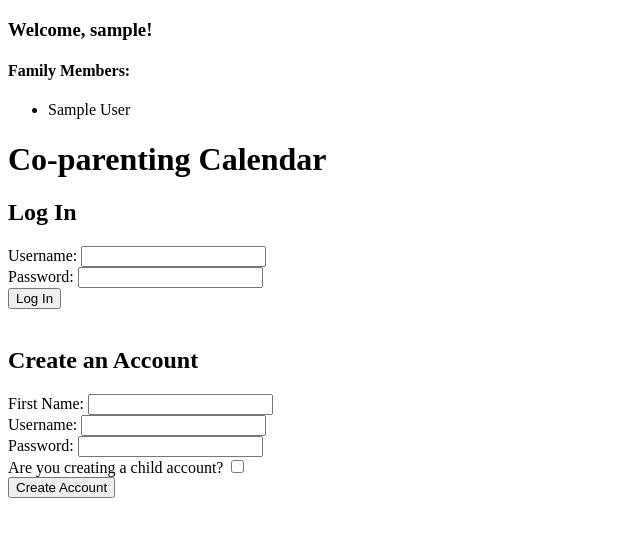
After one commit to kelsieam/calendar-app, a Flask app: page /login in a window 1280 px wide. The commit adds this page. Shown: the top 537 px of the page, without its empty margins (0-640 px from the left). Run offline with Flask 2, Linux system fonts and the light colour scheme; the visitor is signed in with stand-in values (Sample User, id 1); data comes from the database, SQL or seed files in the repository; some libraries are stand-ins or nearby versions.

Commit message:
sharing events works hoorayyy

```diff
--- a/server.py
+++ b/server.py
@@ -3,46 +3,137 @@
 from flask import (Flask, render_template, request, flash, session, redirect)
 from model import connect_to_db, db
 from flask_sqlalchemy import SQLAlchemy
-from crud import create_event, create_def_sched, create_holiday
-from model import Event, Holiday, DefaultSchedule, db
+from crud import create_event, create_def_sched, create_holiday, create_user, create_family
+from model import Event, Holiday, DefaultSchedule, User, Family, db
 import psycopg2
+from datetime import datetime
 
 from jinja2 import StrictUndefined
 
 app = Flask(__name__)
-app.secret_key = "dev"
+app.secret_key = "wowkelsielearnhowtodothislol"
 app.jinja_env.undefined = StrictUndefined
 
 
+def is_user_logged_in():
+    return 'username' in session
 
+@app.context_processor
+def user_family_names():
+    user_info = {}
+
+    if 'username' in session:
+        current_username = session['username']
+        current_user = User.query.filter_by(username=current_username).first()
+
+        user_info['username'] = current_user.username
+        user_info['family_members'] = User.query.filter_by(
+            family_id=current_user.family_id).all()
+
+    return user_info
 
 @app.route('/')
 def homepage():
     """View homepage."""
+    # if 'logged_in' in session and session['logged_in']:
+    #     return render_template('homepage.html')
+    # else:
+    #     return redirect('/login')
 
+    # this works and use this later but its annoying while I'm testing
     return render_template('homepage.html')
+
+
+@app.route('/inputinfo')
+def display_forms():
+    return render_template('homepage.html')
+
+
+@app.route('/login', methods=['GET', 'POST'])
+def log_in():
+    if request.method == 'POST':
+        username = request.form['username']
+        password = request.form['password']
+
+        user = User.query.filter_by(username=username).first()
+
+        if user and user.check_password(password):
+            flash('Successfully logged in')
+            session['username'] = username
+            return redirect('/inputinfo')
+        else:
+            flash('Invalid username or password')
+            return redirect('/login')
+
+    return render_template('login.html')
+
+
+@app.route('/signup', methods=['POST'])
+def signup():
+    username = request.form.get('new-username')
+    password = request.form.get('new-password')
+    name = request.form.get('first-name')
+    family_id = None
+    is_child = 'is-child' in request.form
+
+    existing_user = User.query.filter_by(username=username).first()
+
+    if existing_user:
+        flash('Username already exists')
+        return render_template('login.html')
+    else:
+        user = create_user(username, password, name, family_id, is_child)
+        db.session.add(user)
+        db.session.commit()
+        session['username'] = username
+        flash('Account created successfully')
+        return redirect('/inputinfo')
+
 
 @app.route('/calendar')
 def calendar():
-    """view calendar page"""
+    if not is_user_logged_in():
+        flash('Please log in to access the calendar.')
+        return redirect('/login')
+    return render_template('calendar.html')
 
-    return render_template('calendar.html')
 
 @app.route('/api/sampledata')
 def sampledata():
+    ## get events related to logged in user
+    # lots of querying
     all_events = []
-    events = Event.query.all()
-    for event in events:
+    if 'username' in session:
+        current_username = session['username']
+        current_user = User.query.filter_by(username=current_username).first()
+    else:
+        return redirect('/login')
+    # events = Event.query.all()
+    user_events = Event.query.filter_by(user_id=current_user.user_id).all()
+    print(f'user_events {user_events}')
+    family_events = Event.query.join(User).filter(
+        User.family_id == current_user.family_id, Event.shared == True
+        ).all()
+    print(f'family_events {family_events}')
+    all_user_events = user_events + [event for event in family_events
+                                if event not in user_events]
+    for event in all_user_events:
         all_events.append(event.as_dict())
 
+
     all_holidays = []
-    holidays = Holiday.query.all()
-    for holiday in holidays:
+    family_holidays = Holiday.query.join(User).filter(
+        User.family_id == current_user.family_id).all()
+
+    for holiday in family_holidays:
         all_holidays.append(holiday.as_dict())
 
+
     all_def_schedules = []
-    def_schedules = DefaultSchedule.query.all()
-    for def_schedule in def_schedules:
+    family_def_schedules = DefaultSchedule.query.join(User).filter(
+        User.family_id == current_user.family_id).all()
+
+    for def_schedule in family_def_schedules:
         all_def_schedules.append(def_schedule.as_dict())
 
     return {'all_events': all_events, 'all_holidays': all_holidays, 'all_def_schedules': all_def_schedules}
@@ -70,21 +161,29 @@ def create_calendar_event():
         elif event_with_parent == 'neither-parent':
             event_with_parent = 6
 
+
+        if 'username' in session:
+            current_username = session['username']
+            current_user = User.query.filter_by(username=current_username).first()
+            user_id = current_user.user_id
+        else:
+            return redirect('/login')
         existing_event = Event.query.filter_by(start=event_start, end=event_end,
                                                label=event_label, description=event_description,
-                                               shared=event_shared, with_parent=event_with_parent).first()
+                                               shared=event_shared, with_parent=event_with_parent,
+                                               user_id=user_id).first()
         if existing_event:
             # Handle the case where an identical event already exists (e.g., display an error message)
             return render_template('calendar.html')
 
-
         event = create_event(start=event_start, end=event_end, label=event_label,
                              description=event_description, shared=event_shared,
-                             with_parent=event_with_parent)
+                             with_parent=event_with_parent, user_id=user_id)
 
         db.session.add(event)
         db.session.commit()
         return render_template('calendar.html')
+
 
 @app.route('/create-holiday', methods = ['POST'])
 def create_calendar_holiday():
@@ -111,17 +210,142 @@ def create_calendar_holiday():
             change_default_schedule = True
         else:
             change_default_schedule = False
-        holiday = create_holiday(start=holiday_start, end=holiday_end, label=holiday_label,
-                             description=holiday_description, change_def_sched=change_default_schedule,
-                             with_parent=holiday_with_parent)
+
+        if 'username' in session:
+            current_username = session['username']
+            current_user = User.query.filter_by(username=current_username).first()
+            user_id = current_user.user_id
+        else:
+            return redirect('/login')
+
+        holiday = create_holiday(start=holiday_start,
+                            end=holiday_end,
+                            label=holiday_label,
+                            description=holiday_description,
+                            change_def_sched=change_default_schedule,
+                            with_parent=holiday_with_parent, user_id=user_id)
 
         db.session.add(holiday)
         db.session.commit()
         return render_template('calendar.html')
 
 
+@app.route('/create-parenting-schedule', methods = ['POST'])
+def create_parenting_schedule():
+    if request.method == 'POST':
+        parenting_schedule_start = request.form.get('parenting-schedule-start')
+        parenting_schedule_parent_start = request.form.get('parenting-schedule-parent-start')
+        if parenting_schedule_parent_start == 'true':
+            parenting_schedule_parent_start = True
+        else:
+            parenting_schedule_parent_start = False
+        parenting_schedule_cycle_duration = request.form.get('parenting-schedule-cycle-duration')
+        parenting_schedule_end = None # I somehow need to check to see when the next default schedule starts and use that as the end date
+
+        if 'username' in session:
+            current_username = session['username']
+            current_user = User.query.filter_by(username=current_username).first()
+            user_id = current_user.user_id
+        else:
+            return redirect('/login')
+
+        parenting_schedule = create_def_sched(parent_start=parenting_schedule_parent_start,
+                                            start=parenting_schedule_start,
+                                            end=parenting_schedule_end,
+                                            cycle_duration=parenting_schedule_cycle_duration,
+                                            user_id=user_id)
+
+        db.session.add(parenting_schedule)
+        db.session.commit()
+        return render_template('calendar.html')
 
 
+@app.route('/create-new-default-schedule', methods = ['POST'])
+def create_change_default_schedule():
+    if request.method == 'POST':
+        changed_schedule_start = request.form.get('default-schedule-start')
+        changed_schedule_start = datetime.strptime(changed_schedule_start, '%Y-%m-%d')
+        changed_schedule_parent_start = request.form.get('default-schedule-parent')
+        if changed_schedule_parent_start == 'true':
+            changed_schedule_parent_start = True
+        else:
+            changed_schedule_parent_start = False
+
+        all_schedules = DefaultSchedule.query.order_by(DefaultSchedule.start.desc()).all()
+
+        def get_schedule_end(all_schedules):
+            for schedule in all_schedules:
+                if schedule.start >= changed_schedule_start:
+                    continue
+                else:
+                    return schedule
+
+        schedule_to_end = get_schedule_end(all_schedules)
+        schedule_to_end.end = changed_schedule_start
+
+        def get_schedule_for_end(all_schedules):
+            for schedule in reversed(all_schedules):
+                if schedule.start <= changed_schedule_start:
+                    continue
+                else:
+                    return schedule
+
+        schedule_end_is_from = get_schedule_for_end(all_schedules)
+        if schedule_end_is_from == None:
+            changed_schedule_end = None
+        else:
+            changed_schedule_end = schedule_end_is_from.start
+
+        changed_schedule_cycle_duration = schedule_to_end.cycle_duration
+        if 'username' in session:
+            current_username = session['username']
+            current_user = User.query.filter_by(username=current_username).first()
+            user_id = current_user.user_id
+        else:
+            return redirect('/login')
+
+        new_default_schedule = create_def_sched(parent_start=changed_schedule_parent_start,
+                                            start=changed_schedule_start,
+                                            end=changed_schedule_end,
+                                            cycle_duration=changed_schedule_cycle_duration,
+                                            user_id=user_id)
+
+        db.session.add(new_default_schedule)
+        db.session.commit()
+        return render_template('calendar.html')
+
+
+@app.route('/create-family', methods=['POST'])
+def create_family_table():
+    if 'username' in session:
+        current_username = session['username']
+        current_user = User.query.filter_by(username=current_username).first()
+        input_username = request.form.get('username-to-connect')
+        user_to_connect_with = User.query.filter_by(username=input_username).first()
+
+        if user_to_connect_with:
+            if user_to_connect_with.family_id:
+                current_user.family_id = user_to_connect_with.family_id
+            else:
+                new_family = create_family()
+
+                current_user.family = new_family
+                user_to_connect_with.family = new_family
+                print(current_user.family_id, user_to_connect_with.family_id)
+                ## want to figure out how to ask the user_to_connect_with if they'd like
+                ## to connect. I don't want anyone to be able to make a massive family
+                ## without permission
+                db.session.add(new_family)
+                db.session.commit()
+                flash("successfully connected")
+
+        else:
+            flash('User not found. Please check their username and try again')
+
+    else:
+        return redirect('/login')
+
+    return render_template('homepage.html')
 
 
 if __name__ == "__main__":
--- a/templates/base.html
+++ b/templates/base.html
@@ -15,6 +15,17 @@
       {{ msg }}
     </p>
     {% endfor %}
+    <h3>Welcome, {{ username }}!</h3>
+    {% if family_members %}
+        <h4>Family Members:</h4>
+        <ul>
+            {% for member in family_members %}
+                <!-- {% if member != username %} -->
+                    <li>{{ member.name }}</li>
+                <!-- {% endif %} -->
+            {% endfor %}
+        </ul>
+    {% endif %}
     {% block body %}{% endblock %}
 
     {% block after_body %}{% endblock %}
--- /dev/null
+++ b/templates/login.html
@@ -0,0 +1,36 @@
+{% extends 'base.html' %}
+{% block head %}
+<link rel="stylesheet" href='/static/css/style.css' />
+{% endblock %}
+{% block body %}
+<h1>Co-parenting Calendar</h1>
+<form action="/login" method="POST">
+    <h2>Log In</h2>
+    <label for="username">Username:</label>
+    <input type="text" id="username" name="username" required>
+    <br>
+    <label for="password">Password:</label>
+    <input type="password" id="password" name="password" required>
+    <br>
+    <input type="submit" value="Log In">
+</form>
+<br>
+<form action="/signup" method="POST">
+    <h2>Create an Account</h2>
+    <label for="first-name">First Name:</label>
+    <input type="text" id="first-name" name="first-name" required>
+    <br>
+    <label for="new-username">Username:</label>
+    <input type="text" id="new-username" name="new-username" required>
+    <br>
+    <label for="new-password">Password:</label>
+    <input type="password" id="new-password" name="new-password" required>
+    <br>
+    <label for="is-child">Are you creating a child account?</label>
+    <input type="checkbox" id="is-child" name="is-child">
+    <br>
+    <input type="submit" value="Create Account">
+
+</form>
+
+{% endblock %}
```
Also changed, not shown: crud.py (+25 -9 lines), model.py (+58 -3 lines), requirements.txt (+6 -1 lines), sample-data/def-sched.json (+6 -3 lines), sample-data/events.json (+8 -4 lines), sample-data/holidays.json (+12 -6 lines), seed-database.py (+16 -5 lines), static/js/get-info.js (+9 -1 lines), templates/homepage.html (+47 -24 lines), static/js/show-info.js (indentation only).
